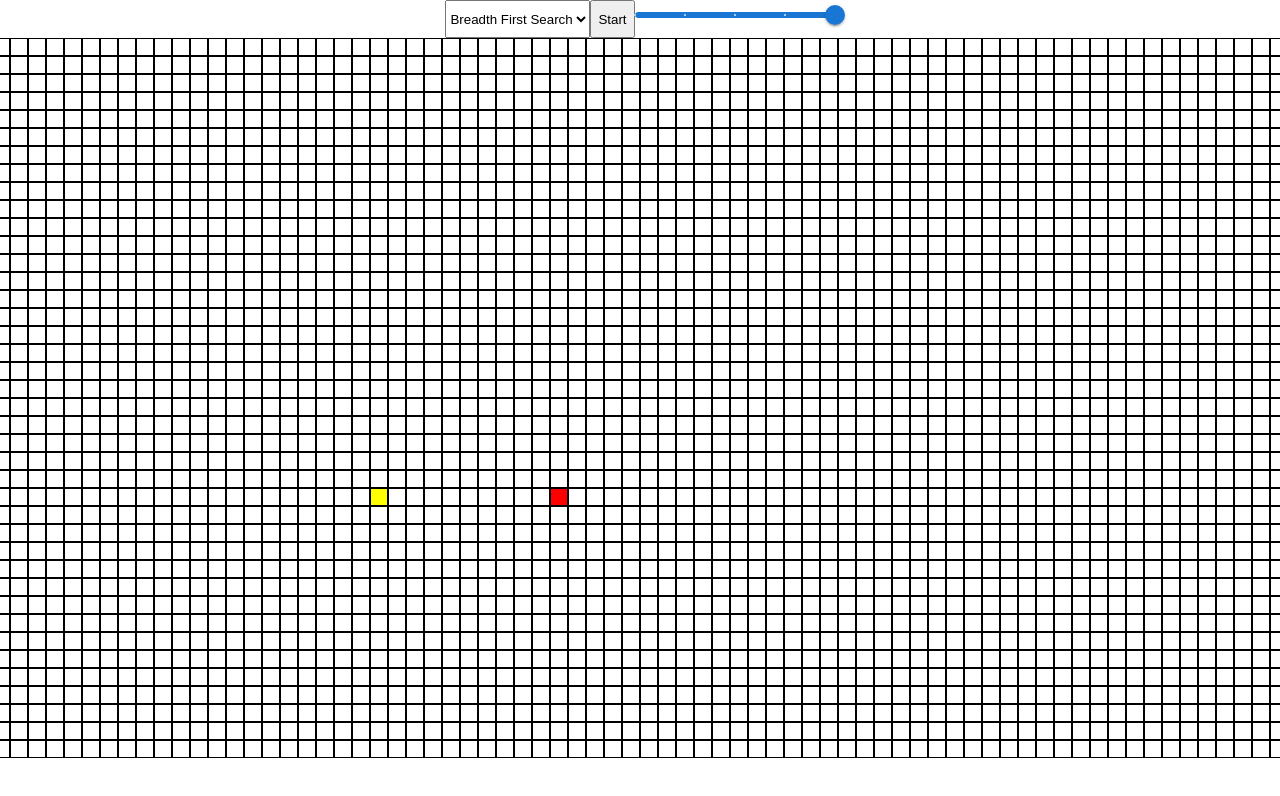
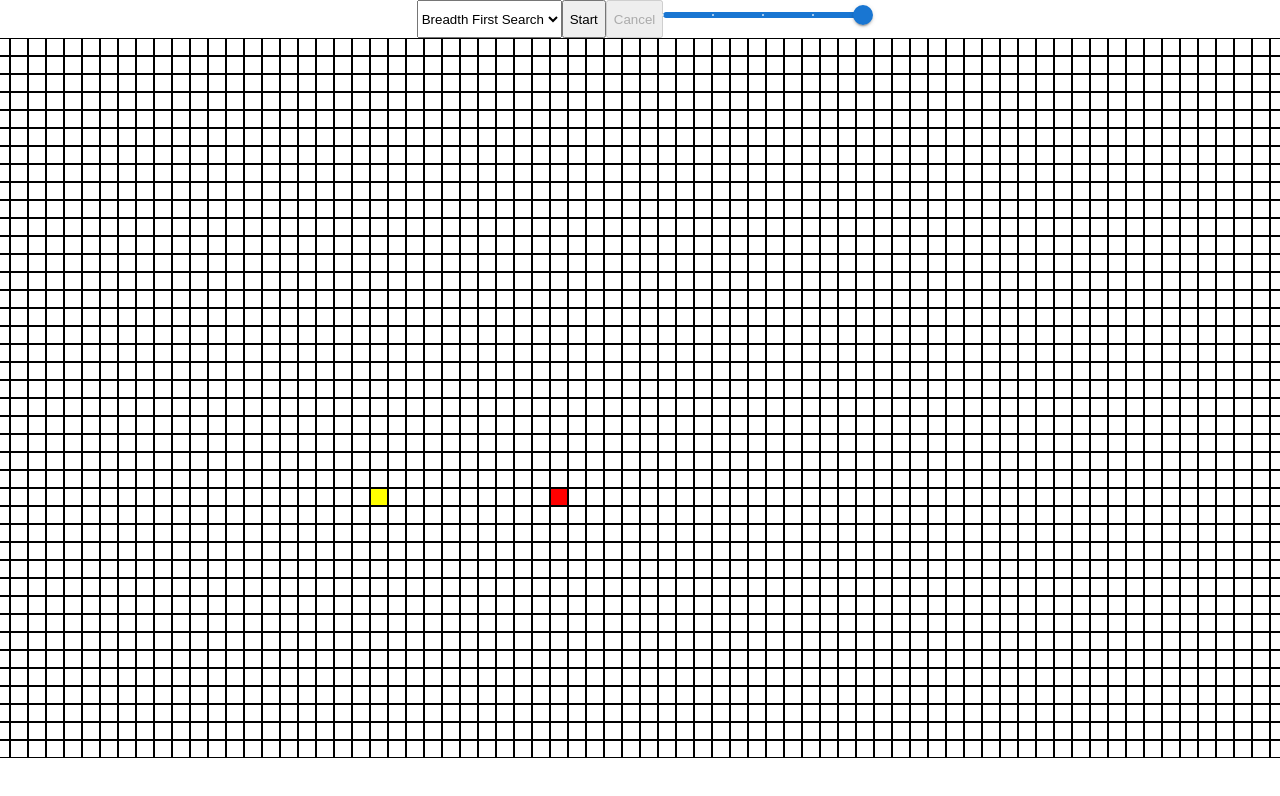
Before and after one commit to stephenjusto247/visualizing-search, a React (Create React App) app: page / in a window 1280 px wide. Shown: the top 796 px of the page. Built offline with nearby package versions, Linux system fonts and the light colour scheme.

Commit message:
implement cancel button

```diff
--- a/src/App.jsx
+++ b/src/App.jsx
@@ -12,9 +12,11 @@ function App() {
   const [algorithm, setAlgorithm] = useState('breadth');
   const [needReset, setNeedReset] = useState(false);
   const [delay, setdelay] = useState(9);
+  const [timeouts, setTimeouts] = useState([]);
   const GRIDSIZE = { numRows: 40, numCols: 80 };
 
   function animateShortestPath(path) {
+    const currTimeouts = [...timeouts];
     const currState = { ...state };
     if (path.length <= 0) {
       currState.started = false;
@@ -24,7 +26,7 @@ function App() {
 
     for (let i = 0; i < path.length; i += 1) {
       const pos = path[i];
-      setTimeout(() => {
+      currTimeouts.push(setTimeout(() => {
         const element = document.getElementById(`(${pos.x},${pos.y})`);
         element.classList.add('path');
         if (i >= path.length - 1) {
@@ -32,8 +34,10 @@ function App() {
           setState(currState);
           setNeedReset(true);
         }
-      }, (100 - (delay * 10)) * i);
+      }, (100 - (delay * 10)) * i));
     }
+
+    setTimeouts(currTimeouts);
   }
 
   function handleReset() {
@@ -63,10 +67,11 @@ function App() {
 
   function handleStart() {
     if (!state.started) {
+      handleReset();
+      const currTimeouts = [];
       const currState = { ...state };
       currState.started = true;
       setState(currState);
-      handleReset();
       const { visitInOrder, shortestPath } = runSelectedAlgorithm();
       if (visitInOrder.length <= 0) {
         currState.started = false;
@@ -74,14 +79,15 @@ function App() {
       }
       for (let i = 0; i < visitInOrder.length; i += 1) {
         const pos = visitInOrder[i];
-        setTimeout(() => {
+        currTimeouts.push(setTimeout(() => {
           const element = document.getElementById(`(${pos.x},${pos.y})`);
           element.classList.add('visited');
           if (i >= visitInOrder.length - 1) {
             animateShortestPath(shortestPath);
           }
-        }, (100 - (delay * 10)) * i);
+        }, (100 - (delay * 10)) * i));
       }
+      setTimeouts(currTimeouts);
     }
   }
 
@@ -96,6 +102,21 @@ function App() {
     setAlgorithm(e.target.value);
   }
 
+  function handleCancel() {
+    if (state.started) {
+      const currState = { ...state };
+      currState.started = false;
+
+      for (let i = 0; i < timeouts.length; i += 1) {
+        clearTimeout(timeouts[i]);
+      }
+
+      setTimeouts([]);
+      setNeedReset(true);
+      setState(currState);
+    }
+  }
+
   return (
     <div style={{ display: 'flex', flexDirection: 'column', alignItems: 'center' }}>
       <div style={{ display: 'flex' }}>
@@ -104,6 +125,7 @@ function App() {
           <option value="depth">Depth First Search</option>
         </select>
         <button type="button" onClick={handleStart} disabled={state.started}>Start</button>
+        <button type="button" onClick={handleCancel} disabled={!state.started}>Cancel</button>
         <Box sx={{ width: 200 }}>
           <Stack spacing={2} direction="row" sx={{ mb: 1 }} alignItems="center">
             <Slider
```
